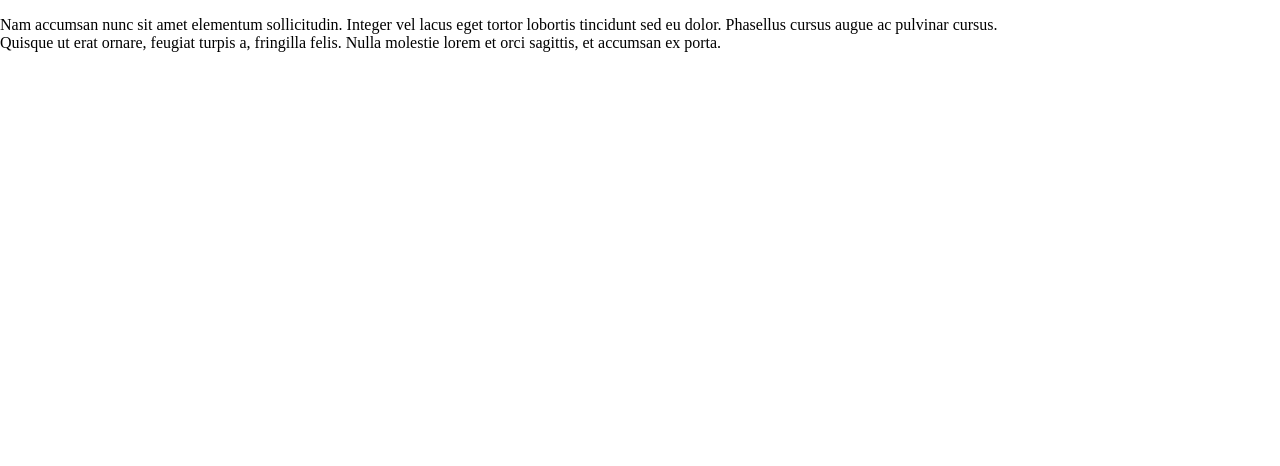
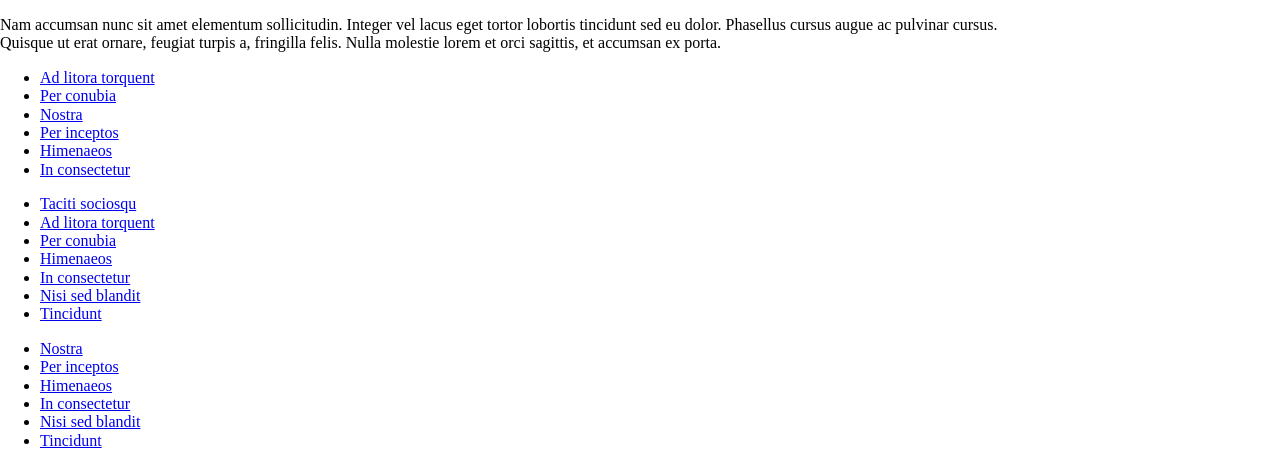
Before and after one commit to restby/Panakeia, a plain HTML site: page index.html in a window 1280 px wide. Shown: the part 1370-1836 px from the top of the page. Before the commit the page ends 1439 px from the top, so only its background shows below. Drawn offline with Linux system fonts and the light colour scheme.

Commit message:
добавил блок info в подвал страницы

```diff
--- a/index.html
+++ b/index.html
@@ -106,9 +106,73 @@
           </div>
         </div>
       </div>
-
     </main>
     <footer class="page-footer">
+      <div class="info">
+        <ul class="info__list  info__list--1">
+          <li class="info__item  info__item--1">
+            <a class="info__link" href="#" aria-label="ссылка на страницу 1.1">Ad litora torquent</a>
+          </li>
+          <li class="info__item  info__item--2">
+            <a class="info__link" href="#" aria-label="ссылка на страницу 2.1">Per conubia</a>
+          </li>
+          <li class="info__item  info__item--3">
+            <a class="info__link" href="#" aria-label="ссылка на страницу 3.1">Nostra</a>
+          </li>
+          <li class="info__item  info__item--4">
+            <a class="info__link" href="#" aria-label="ссылка на страницу 4.1">Per inceptos</a>
+          </li>
+          <li class="info__item  info__item--5">
+            <a class="info__link" href="#" aria-label="ссылка на страницу 5.1">Himenaeos</a>
+          </li>
+          <li class="info__item  info__item--6">
+            <a class="info__link" href="#" aria-label="ссылка на страницу 6.1">In consectetur</a>
+          </li>
+        </ul>
+        <ul class="info__list  info__list--2">
+          <li class="info__item  info__item--1">
+            <a class="info__link" href="#" aria-label="ссылка на страницу 1.2">Taciti sociosqu</a>
+          </li>
+          <li class="info__item  info__item--2">
+            <a class="info__link" href="#" aria-label="ссылка на страницу 2.2">Ad litora torquent</a>
+          </li>
+          <li class="info__item  info__item--3">
+            <a class="info__link" href="#" aria-label="ссылка на страницу 3.2">Per conubia</a>
+          </li>
+          <li class="info__item  info__item--4">
+            <a class="info__link" href="#" aria-label="ссылка на страницу 4.2">Himenaeos</a>
+          </li>
+          <li class="info__item  info__item--5">
+            <a class="info__link" href="#" aria-label="ссылка на страницу 5.2">In consectetur</a>
+          </li>
+          <li class="info__item  info__item--6">
+            <a class="info__link" href="#" aria-label="ссылка на страницу 6.2">Nisi sed blandit</a>
+          </li>
+          <li class="info__item  info__item--7">
+            <a class="info__link" href="#" aria-label="ссылка на страницу 7.2">Tincidunt</a>
+          </li>
+        </ul>
+        <ul class="info__list  info__list--3">
+          <li class="info__item  info__item--1">
+            <a class="info__link" href="#" aria-label="ссылка на страницу 1.3">Nostra</a>
+          </li>
+          <li class="info__item  info__item--2">
+            <a class="info__link" href="#" aria-label="ссылка на страницу 2.3">Per inceptos</a>
+          </li>
+          <li class="info__item  info__item--3">
+            <a class="info__link" href="#" aria-label="ссылка на страницу 3.3">Himenaeos</a>
+          </li>
+          <li class="info__item  info__item--4">
+            <a class="info__link" href="#" aria-label="ссылка на страницу 4.3">In consectetur</a>
+          </li>
+          <li class="info__item  info__item--5">
+            <a class="info__link" href="#" aria-label="ссылка на страницу 5.3">Nisi sed blandit</a>
+          </li>
+          <li class="info__item  info__item--6">
+            <a class="info__link" href="#" aria-label="ссылка на страницу 6.3">Tincidunt</a>
+          </li>
+        </ul>
+      </div>
     </footer>
     <script src="js/script.min.js"></script>
     <script>document.write('<script src="http://' + (location.host || 'localhost').split(':')[0] + ':35729/livereload.js?snipver=1"></' + 'script>')</script>
```
